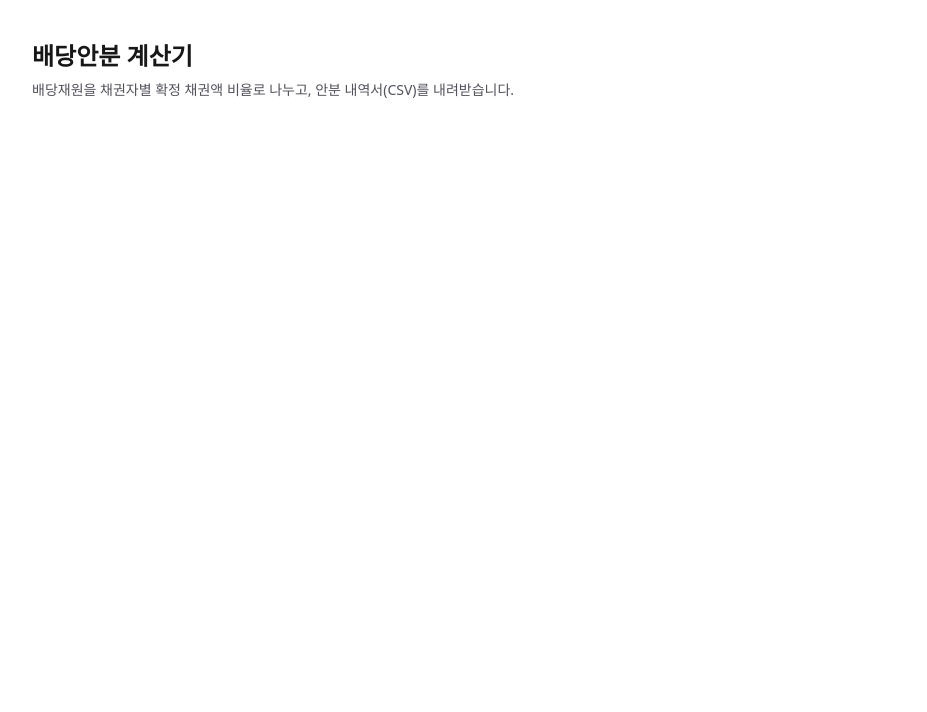
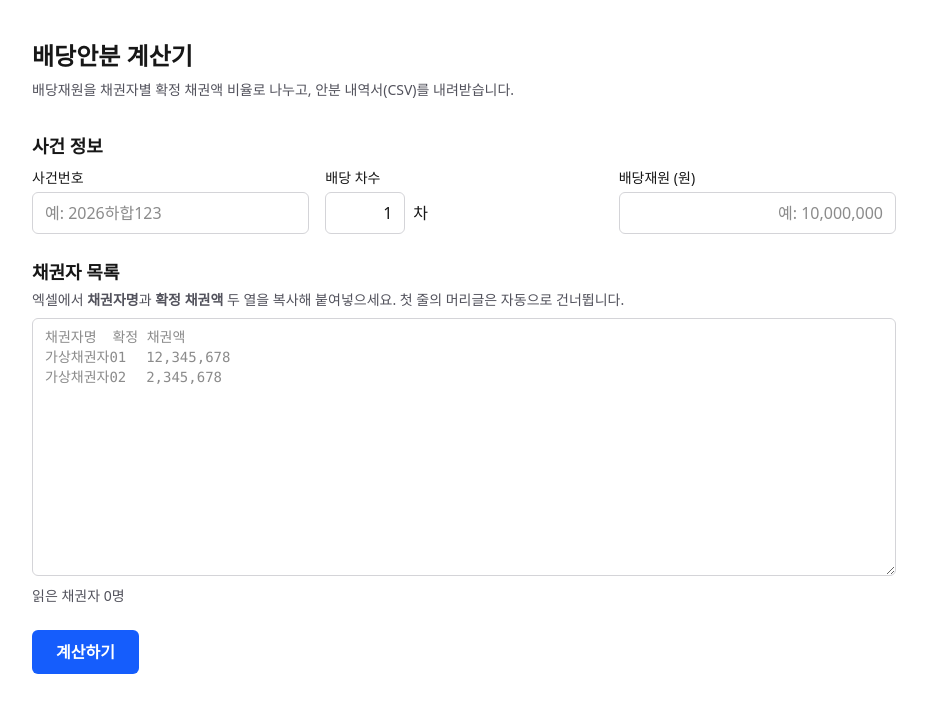
Before and after one commit to sahookim49074907-source/dividend-allocation-calculator, a Next.js app: page / in a window 1280 px wide. Shown: the top 712 px of the page, without its empty margins (176-1103 px from the left). Built offline with nearby package versions, Linux system fonts and the light colour scheme.

Commit message:
사건 정보와 채권자 목록을 넣을 수 있도록 입력 화면(사건번호·차수·배당재원·붙여넣기 칸·계산하기 버튼) 추가

```diff
--- /dev/null
+++ b/app/_components/Calculator.tsx
@@ -0,0 +1,105 @@
+"use client";
+
+// 배당안분 계산기 화면 (PLAN 작업 11: 입력 화면)
+// 모든 계산은 브라우저 안에서만 하고, 입력한 데이터를 서버로 보내지 않는다 (PRD 7번).
+
+import { useState, type FormEvent, type ReactNode } from "react";
+import { parsePaste } from "@/lib/parse";
+
+const PASTE_EXAMPLE = "채권자명\t확정 채권액\n가상채권자01\t12,345,678\n가상채권자02\t2,345,678";
+
+export default function Calculator() {
+  const [caseNumber, setCaseNumber] = useState("");
+  const [roundText, setRoundText] = useState("1");
+  const [poolText, setPoolText] = useState("");
+  const [pasteText, setPasteText] = useState("");
+
+  const parsed = parsePaste(pasteText);
+
+  function handleSubmit(event: FormEvent<HTMLFormElement>) {
+    event.preventDefault();
+    // 입력 점검(작업 12)과 계산·결과 표시(작업 13)를 여기에 연결한다
+  }
+
+  return (
+    <form onSubmit={handleSubmit} className="mt-8 space-y-6">
+      <fieldset className="grid gap-4 sm:grid-cols-3">
+        <legend className="mb-2 text-lg font-semibold">사건 정보</legend>
+        <Field label="사건번호" htmlFor="caseNumber">
+          <input
+            id="caseNumber"
+            value={caseNumber}
+            onChange={(e) => setCaseNumber(e.target.value)}
+            placeholder="예: 2026하합123"
+            className={inputClass}
+          />
+        </Field>
+        <Field label="배당 차수" htmlFor="round">
+          <div className="flex items-center gap-2">
+            <input
+              id="round"
+              value={roundText}
+              onChange={(e) => setRoundText(e.target.value)}
+              inputMode="numeric"
+              className={`${inputClass} w-20 text-right`}
+            />
+            <span>차</span>
+          </div>
+        </Field>
+        <Field label="배당재원 (원)" htmlFor="pool">
+          <input
+            id="pool"
+            value={poolText}
+            onChange={(e) => setPoolText(e.target.value)}
+            inputMode="numeric"
+            placeholder="예: 10,000,000"
+            className={`${inputClass} text-right`}
+          />
+        </Field>
+      </fieldset>
+
+      <div>
+        <label htmlFor="creditors" className="text-lg font-semibold">
+          채권자 목록
+        </label>
+        <p className="mt-1 text-sm text-zinc-600 dark:text-zinc-400">
+          엑셀에서 <b>채권자명</b>과 <b>확정 채권액</b> 두 열을 복사해 붙여넣으세요. 첫 줄의 머리글은 자동으로 건너뜁니다.
+        </p>
+        <textarea
+          id="creditors"
+          value={pasteText}
+          onChange={(e) => setPasteText(e.target.value)}
+          placeholder={PASTE_EXAMPLE}
+          rows={12}
+          spellCheck={false}
+          className={`${inputClass} mt-2 w-full font-mono text-sm`}
+        />
+        <p className="mt-1 text-sm text-zinc-600 dark:text-zinc-400" aria-live="polite">
+          읽은 채권자 {parsed.rows.length.toLocaleString()}명
+          {parsed.headerSkipped && " (첫 줄 머리글 건너뜀)"}
+        </p>
+      </div>
+
+      <button
+        type="submit"
+        className="rounded-md bg-blue-600 px-6 py-2.5 font-semibold text-white hover:bg-blue-700 disabled:cursor-not-allowed disabled:bg-zinc-400"
+      >
+        계산하기
+      </button>
+    </form>
+  );
+}
+
+const inputClass =
+  "rounded-md border border-zinc-300 bg-white px-3 py-2 dark:border-zinc-700 dark:bg-zinc-900 focus:outline-2 focus:outline-blue-600";
+
+function Field({ label, htmlFor, children }: { label: string; htmlFor: string; children: ReactNode }) {
+  return (
+    <div className="flex flex-col gap-1">
+      <label htmlFor={htmlFor} className="text-sm font-medium">
+        {label}
+      </label>
+      {children}
+    </div>
+  );
+}
--- a/app/page.tsx
+++ b/app/page.tsx
@@ -1,3 +1,5 @@
+import Calculator from "./_components/Calculator";
+
 export default function Home() {
   return (
     <main className="mx-auto w-full max-w-4xl flex-1 px-4 py-10">
@@ -5,7 +7,7 @@ export default function Home() {
       <p className="mt-2 text-sm text-zinc-600 dark:text-zinc-400">
         배당재원을 채권자별 확정 채권액 비율로 나누고, 안분 내역서(CSV)를 내려받습니다.
       </p>
-      {/* 입력 화면(PLAN 작업 11)과 결과 화면(작업 13)이 여기에 들어간다 */}
+      <Calculator />
     </main>
   );
 }
```
Also changed, not shown: 1 other file (tests, documents, lock files or other folders).
